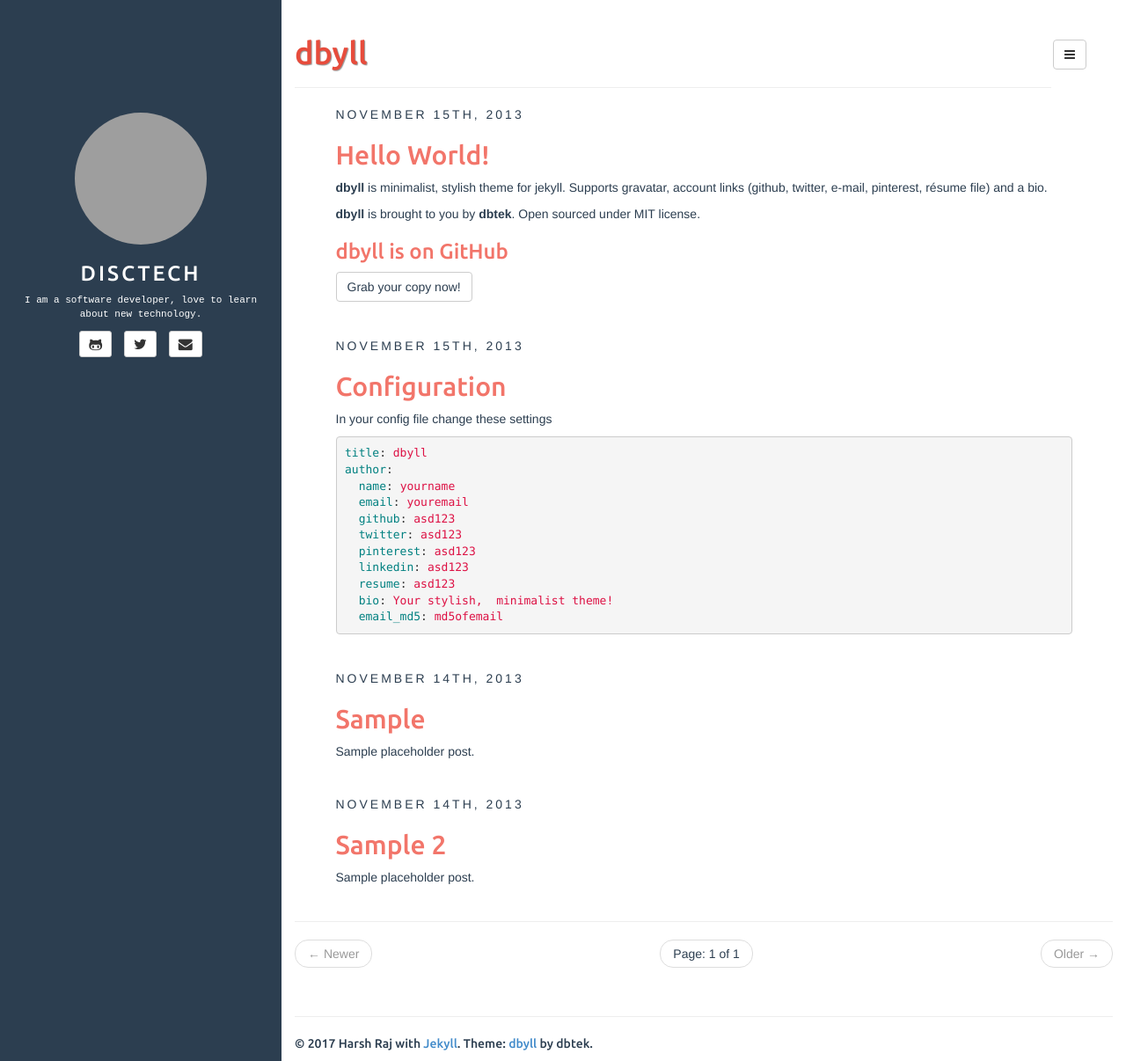
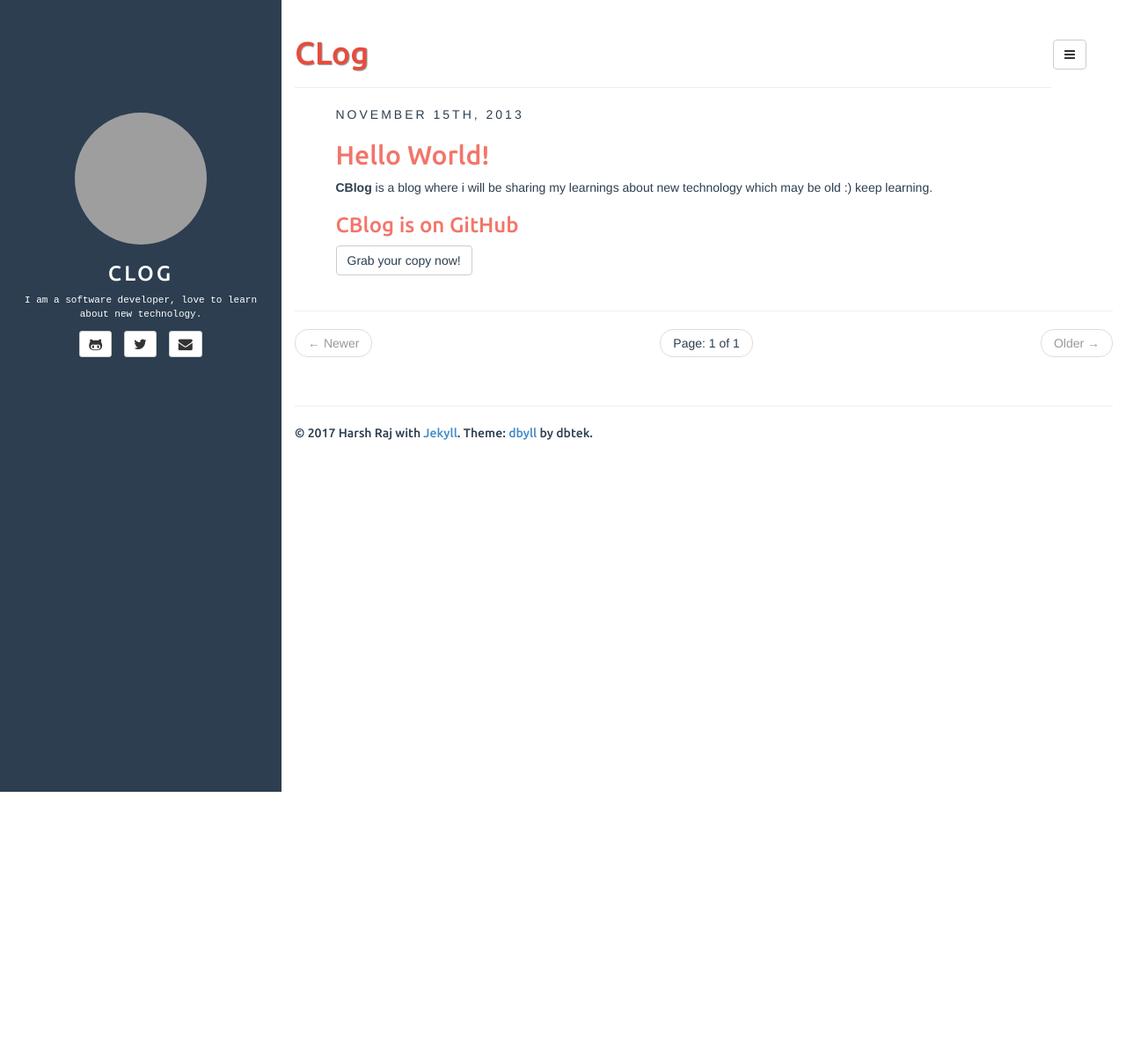
Before and after one commit to sdharshraj/sdharshraj.github.io, a Jekyll site: the page built from index.html, in a window 1280 px wide and 1206 px high. Shown: the whole window at 88% size. Built offline with Jekyll 4.4.1, drawn with Linux system fonts in a browser that asks for light colours; the list of posts is cut into pages by our own code; grey boxes are pictures that could not be loaded.

Commit message:
initials

```diff
--- a/_config.yml
+++ b/_config.yml
@@ -7,14 +7,14 @@
 markdown: kramdown
 disqus: sdharshraj
 google_analytics: dbyll
-title: DiscTech
+title: CLog
 
 defaults:
   -
     scope:
       path: "" # empty string for all files
     values:
-      title: dbyll
+      title: CLog
 
 description: Stylish Jekyll Theme
 author:
--- a/_layouts/default.html
+++ b/_layouts/default.html
@@ -12,7 +12,7 @@
   m=s.getElementsByTagName(o)[0];a.async=1;a.src=g;m.parentNode.insertBefore(a,m)
   })(window,document,'script','https://www.google-analytics.com/analytics.js','ga');
 
-  ga('create', '{{ site.google_analytics }}', 'auto');
+  ga('create', '{{ UA-107068887-1 }}', 'auto');
   ga('send', 'pageview');
 </script>
 {% endif %}
--- a/_posts/2013-11-15-hello-world.md
+++ b/_posts/2013-11-15-hello-world.md
@@ -7,10 +7,8 @@
 comments: true
 ---
 
-**dbyll** is minimalist, stylish theme for jekyll. Supports gravatar, account links (github, twitter, e-mail, pinterest, résume file) and a bio.
+**CBlog** is a blog where i will be sharing my learnings about new technology which may be old :) keep learning.
 
-**dbyll** is brought to you by **[dbtek](http://ismaildemirbilek.com)**. Open sourced under [MIT](http://opensource.org/licenses/MIT) license.
+### CBlog is on GitHub
 
-### dbyll is on GitHub
-
-<a class="btn btn-default" href="https://github.com/dbtek/dbyll">Grab your copy now!</a>
+<a class="btn btn-default" href="https://github.com/sdharshraj/sdharshraj.github.io">Grab your copy now!</a>
```
Also changed, not shown: _drafts/2013-11-14-sample-2.md (renamed from _posts/2013-11-14-sample-2.md), _drafts/2013-11-14-sample.md (renamed from _posts/2013-11-14-sample.md), _drafts/2013-11-15-configuration.md (renamed from _posts/2013-11-15-configuration.md).
